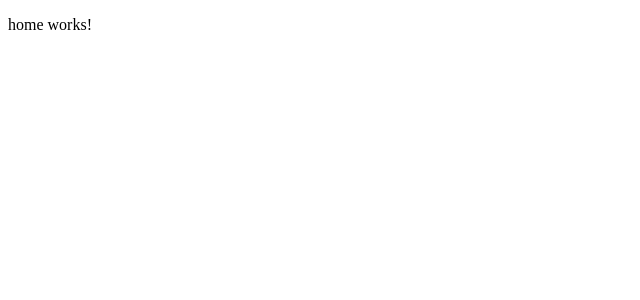
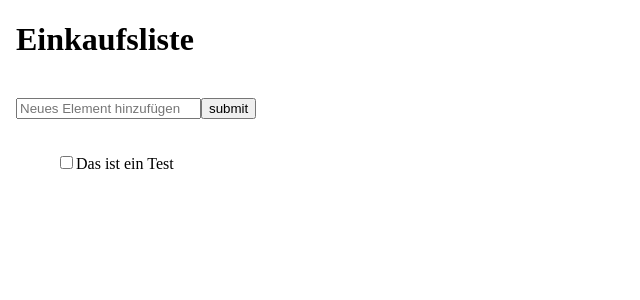
Before and after one commit to IlgAlex/NoSQL-Einkaufsliste, an Angular app in the folder frontend/: page /home in a window 1280 px wide. Shown: the top 300 px of the page, without its empty margins (0-640 px from the left). Built offline with nearby package versions, Linux system fonts and the light colour scheme.

Commit message:
Frontend erster Entwurf

```diff
--- a/frontend/src/app/home/home.component.html
+++ b/frontend/src/app/home/home.component.html
@@ -1 +1,36 @@
-<p>home works!</p>
+<!DOCTYPE html>
+<html lang="en">
+    <head>
+        <meta charset="UTF-8">
+        <!-- <title>Einkaufsliste</title> -->
+
+
+    </head>
+
+    <body>
+        <div id="content">
+        <h1>Einkaufsliste</h1>
+        <br>
+            <div id="addElements">
+                <form>
+                    <input type="text" name="newElement" placeholder="Neues Element hinzufügen">
+                    <input type="submit" value="submit">
+                </form>
+
+            </div>
+            <br>
+            <div id="list">
+                <ul>
+                    <!-- <li> -->
+                        <div><label><input type="checkbox">Das ist ein Test</label></div>
+                        <!-- <div><label id="listElement">Element</label></div> -->
+                    <!-- </li> -->
+                </ul>
+
+            </div>
+
+        </div>
+    </body>
+</html>
+
+    <!-- <p>home works!</p> -->
```
Also changed, not shown: 2 other files (tests, documents, lock files or other folders).
